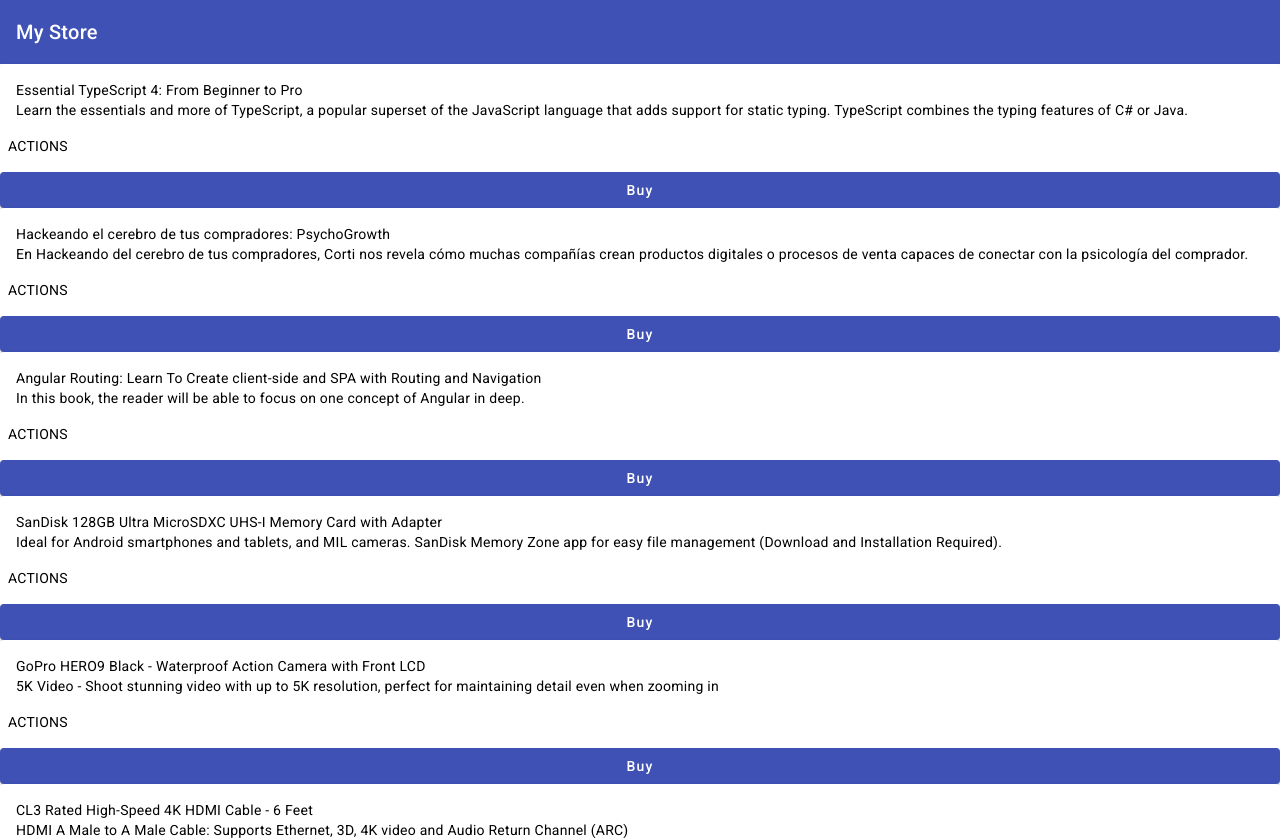
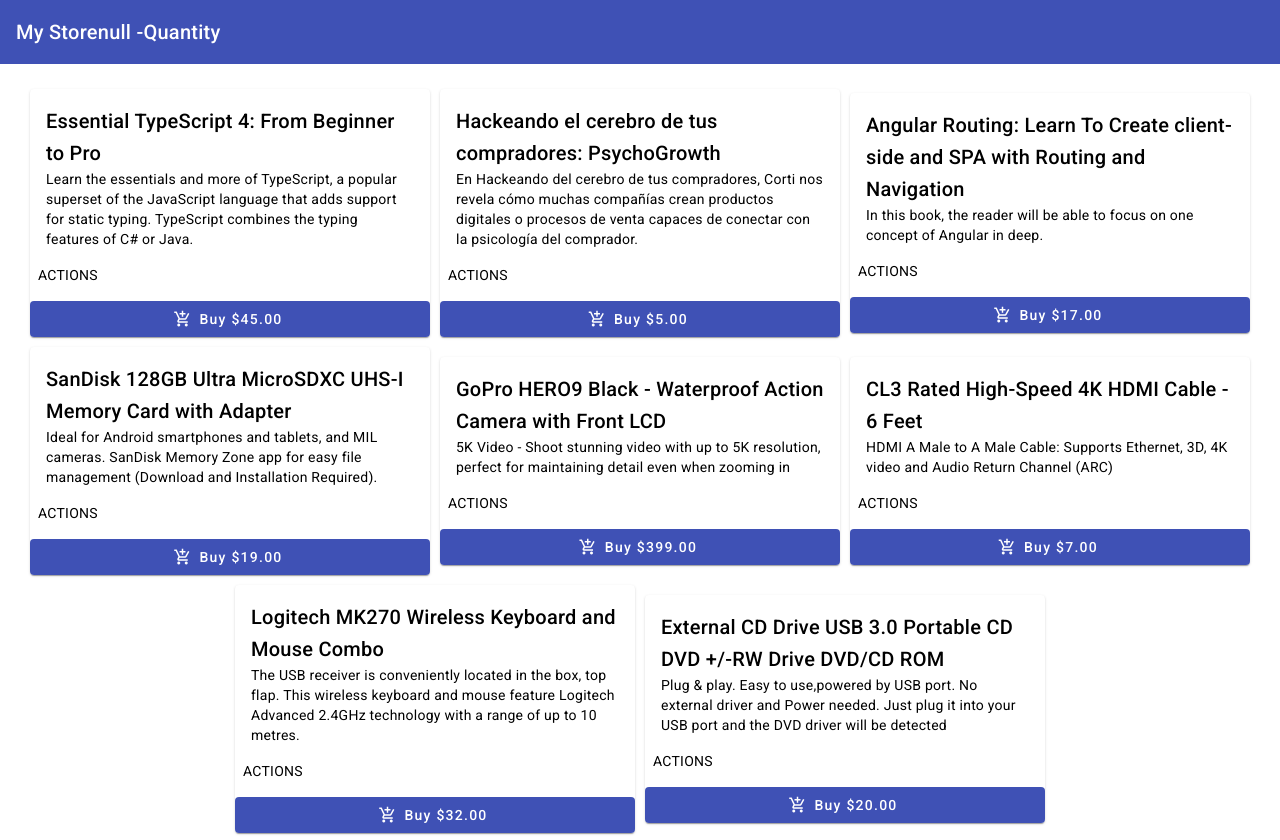
Before and after one commit to lujinavarra/practica-store-angular, an Angular app: page /products in a window 1280 px wide. Shown: the top 840 px of the page. Built offline with nearby package versions, Linux system fonts and the light colour scheme; data requests are answered from the project's data file.

Commit message:
tercer commit

```diff
--- a/src/app/material.module.ts
+++ b/src/app/material.module.ts
@@ -2,8 +2,13 @@
 import { MatToolbarModule } from '@angular/material/toolbar';
 import { MatCardModule } from '@angular/material/card';
 import { MatButtonModule } from '@angular/material/button';
+import { MatIconModule } from '@angular/material/icon';
 @NgModule({
-    exports:[MatToolbarModule, MatCardModule, MatButtonModule]
+    exports:
+        [MatToolbarModule,
+        MatCardModule,
+        MatButtonModule,
+        MatIconModule,]
 })
 
 export class MaterialModule {
--- a/src/app/pages/products/product/product.component.html
+++ b/src/app/pages/products/product/product.component.html
@@ -1 +1,10 @@
-<p>product works!</p>
+<mat-card class="card" >
+    <mat-card-header>
+      <mat-card-title>{{product.name}}</mat-card-title>
+    </mat-card-header>
+    <mat-card-content>{{product.description}}</mat-card-content>
+    <mat-card-actions>ACTIONS</mat-card-actions>
+    <button mat-flat-button color="primary" (click)="onClick()">
+      Buy {{product.price | currency}} <mat-icon>add_shopping_cart</mat-icon>
+    </button>
+  </mat-card>
--- a/src/app/pages/products/product/product.component.scss
+++ b/src/app/pages/products/product/product.component.scss
@@ -0,0 +1,7 @@
+.card{
+    margin: 5px;
+    min-height: 180px;
+    min-width: 400px;
+    max-width: 400px;
+    height: 100%;
+}
--- a/src/app/pages/products/product/product.component.ts
+++ b/src/app/pages/products/product/product.component.ts
@@ -1,10 +1,21 @@
-import { Component } from '@angular/core';
+import { Component, EventEmitter, Input, OnInit, Output } from '@angular/core';
+import { Product } from '../interfaces/product.interface';
 
 @Component({
   selector: 'app-product',
   templateUrl: './product.component.html',
   styleUrls: ['./product.component.scss']
 })
-export class ProductComponent {
+export class ProductComponent implements OnInit{
+  ngOnInit(): void {
 
+  }
+  @Input() product!: Product;
+  @Output() addToCartClick = new EventEmitter<Product>();
+
+  onClick(): void{
+    //console.log('Click', this.product);
+    this.addToCartClick.emit(this.product);
+
+  }
 }
--- a/src/app/pages/products/products.component.html
+++ b/src/app/pages/products/products.component.html
@@ -1,8 +1,7 @@
 <section class="products">
-  <mat-card class="card" *ngFor="let product of products">
-    <mat-card-header>{{product.name}}</mat-card-header>
-    <mat-card-content>{{product.description}}</mat-card-content>
-    <mat-card-actions>ACTIONS</mat-card-actions>
-    <button mat-flat-button color="primary">Buy</button>
-  </mat-card>
+  <app-product
+  (addToCartClick)="addTocartClick($event)"
+  [product]="product"
+  *ngFor="let product of products">
+</app-product>
 </section>
--- a/src/app/pages/products/products.component.scss
+++ b/src/app/pages/products/products.component.scss
@@ -0,0 +1,8 @@
+
+section.products{
+    display: flex;
+    flex-wrap: wrap;
+    justify-content: center;
+    align-items: center;
+    margin-top: 20px;
+}
--- a/src/app/pages/products/products.component.ts
+++ b/src/app/pages/products/products.component.ts
@@ -1,5 +1,6 @@
 import { Component, OnInit } from '@angular/core';
 import { tap } from 'rxjs';
+import { ShoppingCartService } from 'src/app/shared/services/shopping-carts.service';
 import { Product } from './interfaces/product.interface';
 import { ProductsService } from './services/products.service';
 
@@ -10,7 +11,7 @@
 })
 export class ProductsComponent implements OnInit{
   products!: Product[]
-  constructor(private productSvc: ProductsService){}
+  constructor(private productSvc: ProductsService, private shoppingCartSvc: ShoppingCartService){}
   ngOnInit(): void {
     this.productSvc.getProducts()
     .pipe(
@@ -18,4 +19,8 @@
     )
     .subscribe()
   }
+  addTocartClick(product: Product):void{
+    //console.log('Add to Cart', product);
+    this.shoppingCartSvc.updateCart(product);
+  }
 }
--- a/src/app/shared/components/header/header.component.ts
+++ b/src/app/shared/components/header/header.component.ts
@@ -1,10 +1,12 @@
 import { Component, OnInit } from '@angular/core';
+import { ShoppingCartService } from '../../services/shopping-carts.service';
 
 @Component({
   selector: 'app-header',
   template: `
     <mat-toolbar color="primary">
       <span>My Store</span>
+      {{ quantity$ | async | json}} -Quantity
     </mat-toolbar>
   `
     ,
@@ -12,7 +14,9 @@
 })
 
 export class HeaderComponent {
-
-
+  quantity$ = this.shoppingCartSvc.quantityAction$;
+  total$ = this.shoppingCartSvc.totalAction$
+  cart$ = this.shoppingCartSvc.CartAction$;
+  constructor( private shoppingCartSvc: ShoppingCartService){}
 
 }
--- /dev/null
+++ b/src/app/shared/services/shopping-carts.service.ts
@@ -0,0 +1,48 @@
+import { Injectable } from "@angular/core";
+import { Subject, Observable } from "rxjs";
+import { Product } from "src/app/pages/products/interfaces/product.interface";
+
+@Injectable(
+    { providedIn: 'root' }
+)
+export class ShoppingCartService {
+
+    products: Product[]= [];
+    private cartSubject = new Subject<Product[]>();
+    private totalSubject = new Subject<number>();
+    private quantitySubject = new Subject<number>();
+    get totalAction$(): Observable<number>{
+        return this.totalSubject.asObservable();
+    }
+
+    get quantityAction$(): Observable<number>{
+        return this.quantitySubject.asObservable();
+    }
+
+    get CartAction$(): Observable<Product[]>{
+        return this.cartSubject.asObservable();
+    }
+
+    updateCart(product:Product): void{
+        this.addToCart(product);
+        this.quantityProducts();
+        this.calctotal();
+    }
+
+    private addToCart(product: Product):void{
+        this.products.push(product);
+        this.cartSubject.next(this.products);
+    }
+
+    private quantityProducts(): void{
+        const quantity =this.products.length;
+        this.quantitySubject.next(quantity);
+    }
+
+    private calctotal(): void{
+        const total = this.products.reduce((acc, prod)=> acc += prod.price, 0);
+        this.totalSubject.next(total);
+
+    }
+
+}
```
